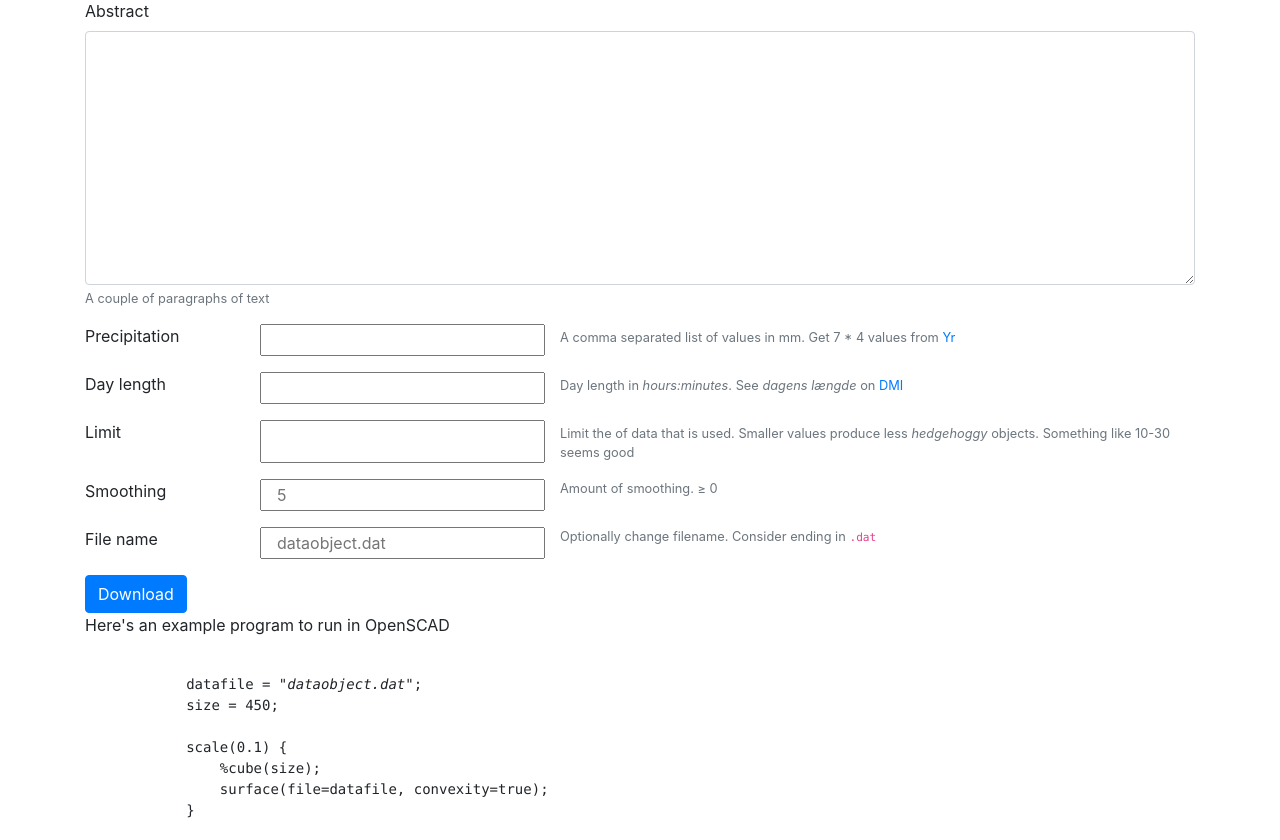
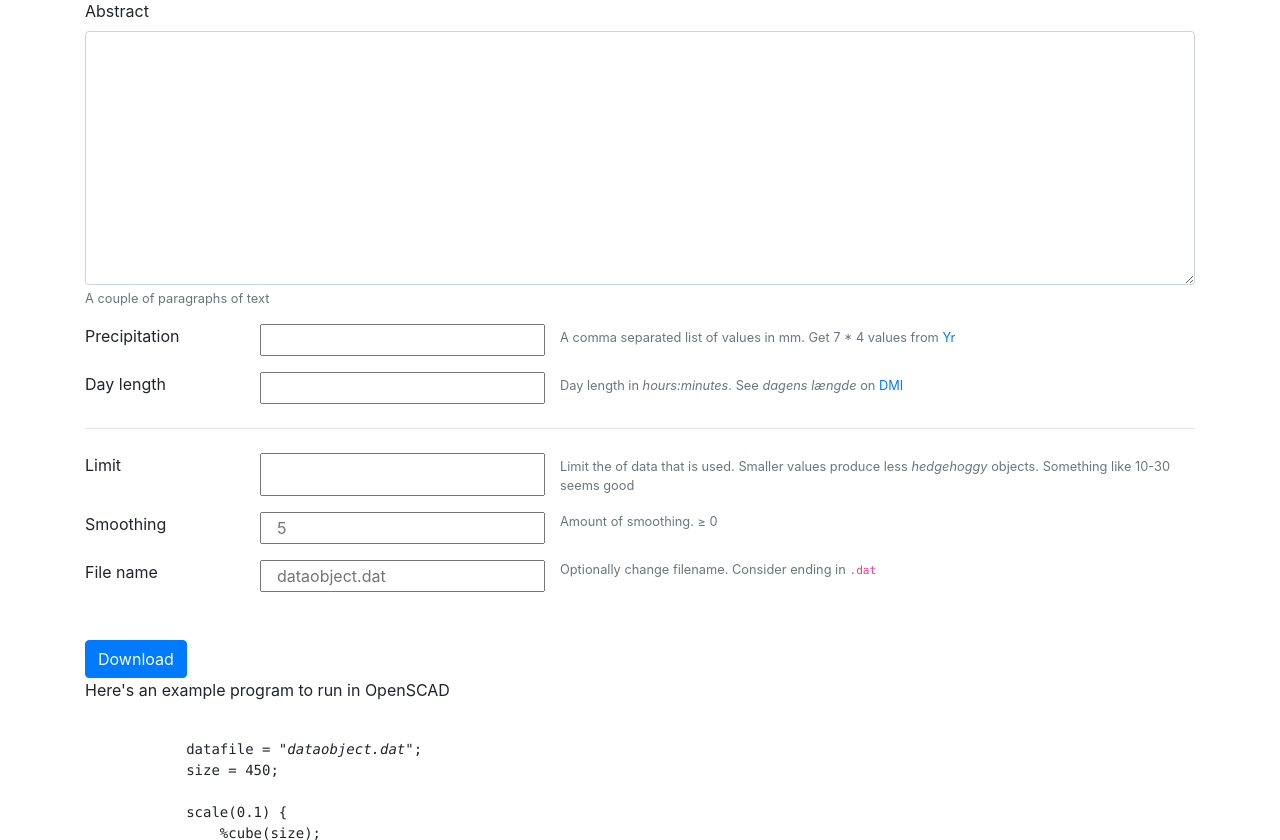
Before and after one commit to ituethoslab/make_a_data_object, a Flask app: page / in a window 1280 px wide. Shown: the part 201-1041 px from the top of the page. Run offline with Flask 2, Linux system fonts and the light colour scheme; some libraries are stand-ins or nearby versions.

Commit message:
Added visual separator between required and optional input parameters. Fixes #24

```diff
--- a/make_a_data_object/templates/index.html
+++ b/make_a_data_object/templates/index.html
@@ -32,6 +32,7 @@
 	<p>This thing makes data objects</p>
 	<h1>Input</h1>
 	<form action="make" method="post">
+	  <div class="required-input">
 	    <div class="form-group">
 	      <label for="abstract">Abstract</label>
 	      <textarea id="abstract" class="form-control" name="abstract" rows="10" required></textarea>
@@ -47,6 +48,11 @@
 	      <input class="col-3" id="daylength" name="daylength" required pattern="\s*\d+:\d+">
 	      <small class="col form-text text-muted" id="daylengthHelp">Day length in <var>hours:minutes</var>. See <em>dagens længde</em> on <a href="http://www.dmi.dk/vejr/til-lands/regionaludsigten/kbhnsjaelland/">DMI</a></small>
 	    </div>
+	  </div>
+
+	  <hr class="mb-4 mt-4">
+
+	  <div class="optional-input mb-5">
 	    <div class="row form-group">
 	      <label class="col-2" for="limit">Limit</label>
 	      <input class="col-3" id="limit" name="limit" placeholder="" pattern="(\d)+">
@@ -61,6 +67,7 @@
 	      <label class="col-2" for="filename">File name</label>
 	      <input class="col-3" id="filename" name="filename" placeholder="dataobject.dat">
 	      <small class="col text-muted" id="filenameHelp">Optionally change filename. Consider ending in <code>.dat</code></small>
+	    </div>
 	  </div>
 	  <button class="btn btn-primary">Download</button>
 	</form>
```
Lines whose indentation alone changed are shown as unchanged.
